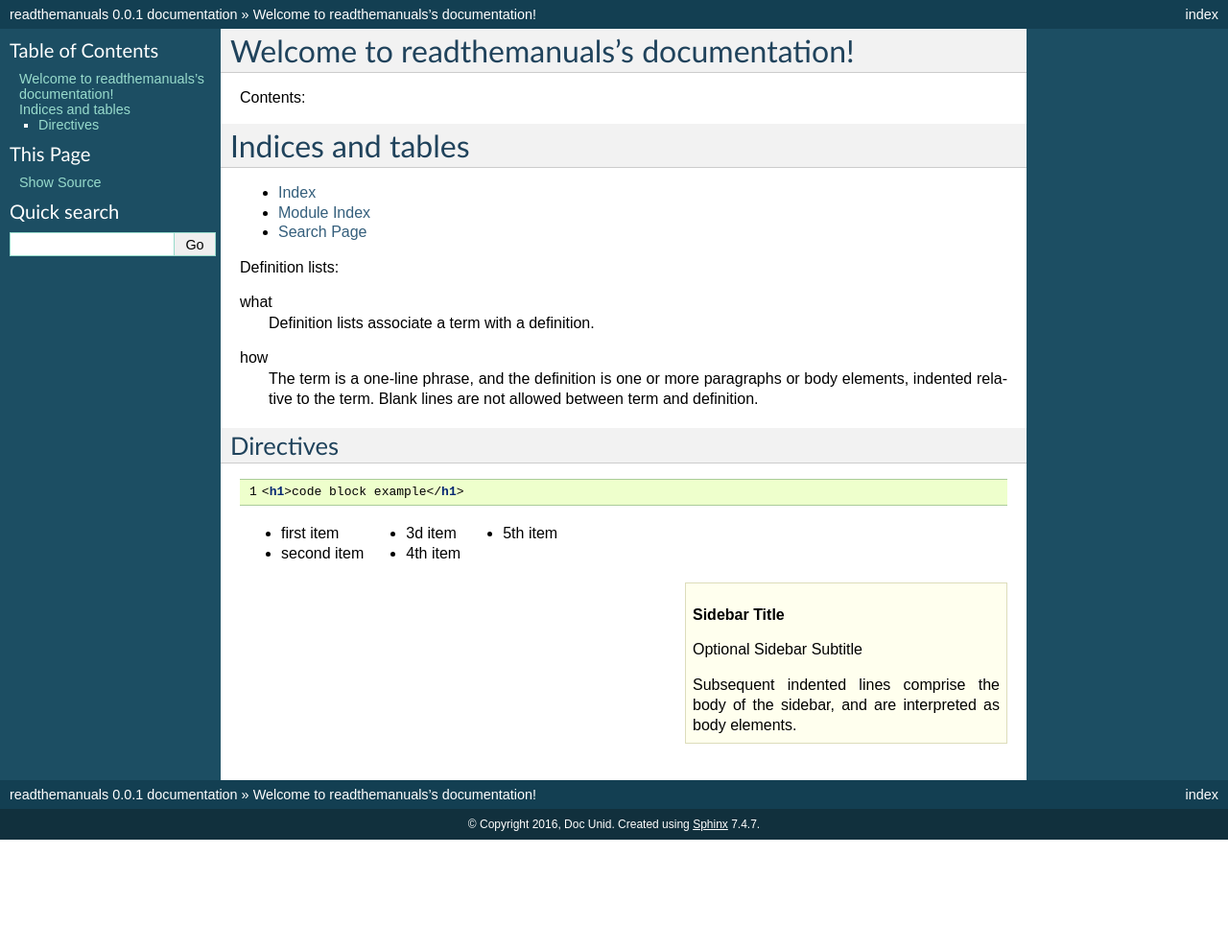
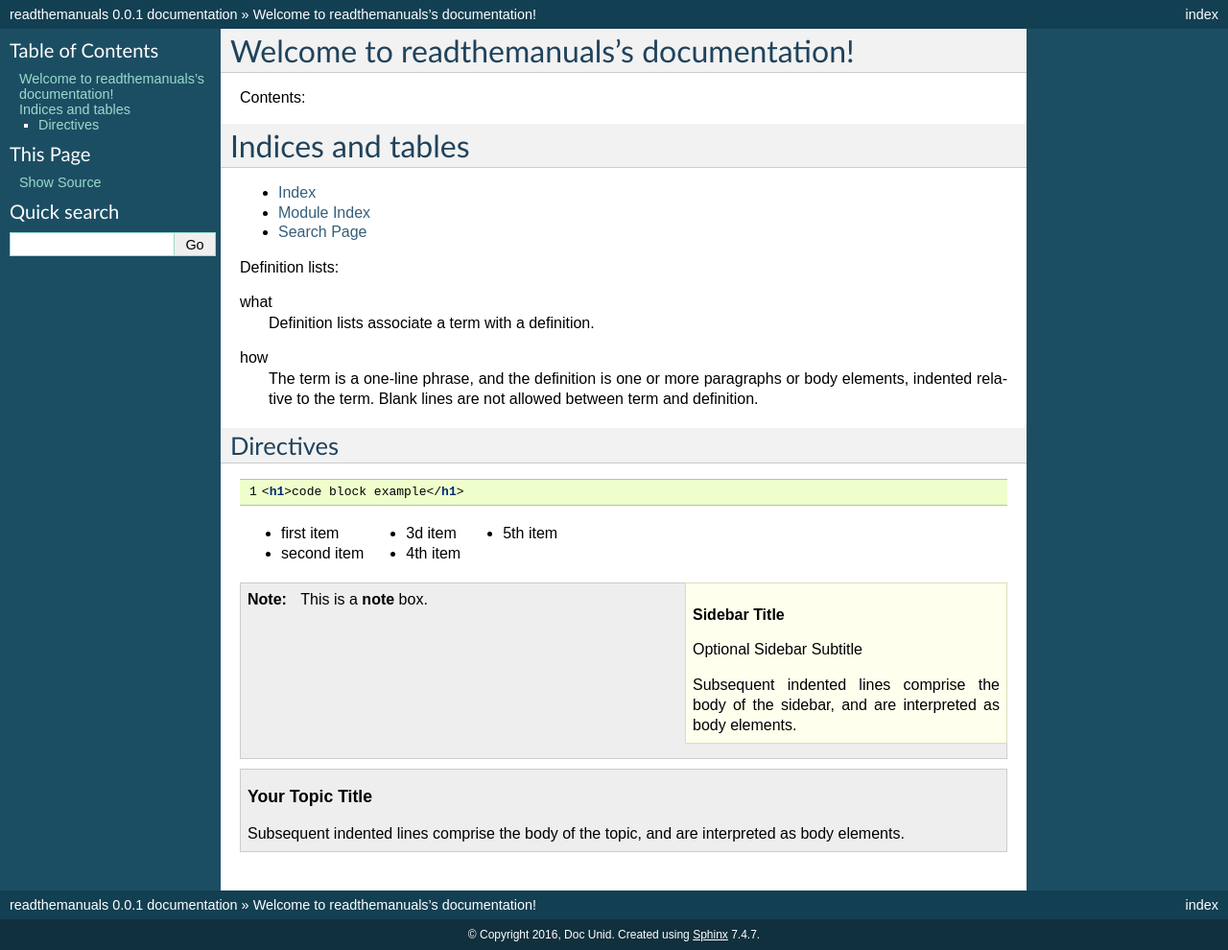
Before and after one commit to docunid/readthemanuals.rst, a Sphinx documentation site: the page built from docs/source/index.rst, in a window 1280 px wide. Shown: the whole page at 96% size. Built offline with Sphinx 7.4.7, drawn with Linux system fonts in a browser that asks for light colours; before the commit the page ends 900 px from its top, so only the background shows below that.

Commit message:
Update index.rst

```diff
--- a/docs/source/index.rst
+++ b/docs/source/index.rst
@@ -56,3 +56,11 @@ Directives
     Subsequent indented lines comprise
     the body of the sidebar, and are
     interpreted as body elements.
+
+.. note::  This is a **note** box.
+
+.. topic:: Your Topic Title
+
+    Subsequent indented lines comprise
+    the body of the topic, and are
+    interpreted as body elements.
```
